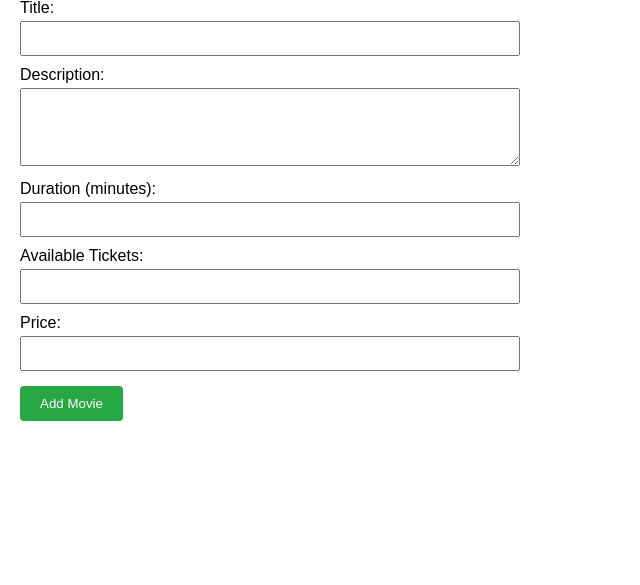
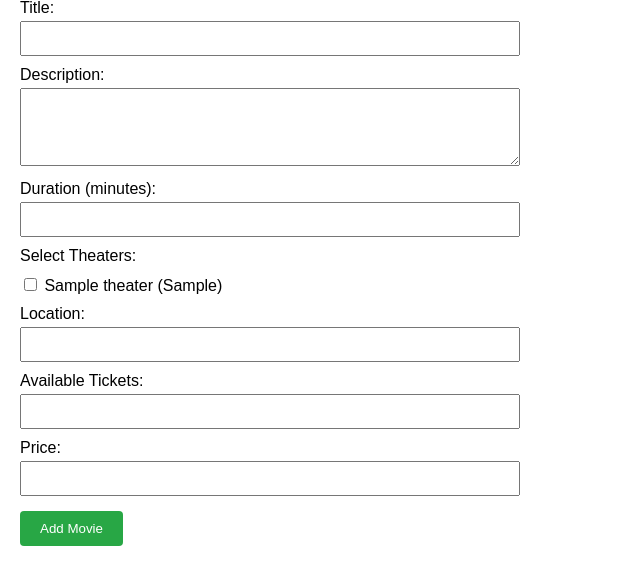
Before and after one commit to Muhtasim-Masum-Hasnayen/Ticket_Management_System, a PHP site: page /admin/add_item.php?type=movie in a window 1280 px wide. Shown: the part 109-694 px from the top of the page, without its empty margins (0-640 px from the left). Run offline with PHP 8.4, Linux system fonts and the light colour scheme; the visitor is signed in with stand-in values (Sample User, id 1); tables that the repository leaves empty or names only in its code hold one stand-in row (values such as "Sample post").

Commit message:
First Commit

```diff
--- a/admin/add_item.php
+++ b/admin/add_item.php
@@ -17,6 +17,15 @@ if (!in_array($type, $allowed_types)) {
 $error = '';
 $success = '';
 
+
+
+
+$theaters = [];
+if ($type === 'movie') {
+    $stmt = $pdo->query("SELECT theater_id, name, location FROM theaters");
+    $theaters = $stmt->fetchAll();
+}
+
 if ($_SERVER['REQUEST_METHOD'] === 'POST') {
     $title = $_POST['title'] ?? '';
     $description = $_POST['description'] ?? '';
@@ -29,10 +38,19 @@ if ($_SERVER['REQUEST_METHOD'] === 'POST') {
         if ($type === 'movie') {
             $stmt = $pdo->prepare("INSERT INTO movies (title, description, duration_minutes, available_tickets, price) VALUES (?, ?, ?, ?, ?)");
             $stmt->execute([$title, $description, $duration, $available_tickets, $price]);
+
+            $movieId = $pdo->lastInsertId();
+
+            if (!empty($_POST['theaters']) && is_array($_POST['theaters'])) {
+                $insertStmt = $pdo->prepare("INSERT INTO movie_theaters (movie_id, theater_id) VALUES (?, ?)");
+                foreach ($_POST['theaters'] as $theaterId) {
+                    $insertStmt->execute([$movieId, $theaterId]);
+                }
+            }
         } elseif ($type === 'museum') {
             $stmt = $pdo->prepare("INSERT INTO museums (name, description, location, available_tickets, price) VALUES (?, ?, ?, ?, ?)");
             $stmt->execute([$title, $description, $location, $available_tickets, $price]);
-        } else { // park
+        } else {
             $stmt = $pdo->prepare("INSERT INTO parks (name, description, location, available_tickets, price) VALUES (?, ?, ?, ?, ?)");
             $stmt->execute([$title, $description, $location, $available_tickets, $price]);
         }
@@ -42,6 +60,7 @@ if ($_SERVER['REQUEST_METHOD'] === 'POST') {
         $error = "Error: " . $e->getMessage();
     }
 }
+
 ?>
 
 <!DOCTYPE html>
@@ -83,13 +102,28 @@ if ($_SERVER['REQUEST_METHOD'] === 'POST') {
     <label>Description:</label>
     <textarea name="description" rows="4"></textarea>
 
-    <?php if ($type === 'movie'): ?>
+
         <label>Duration (minutes):</label>
         <input type="number" name="duration" min="1" required>
-    <?php else: ?>
+
+        <?php if (!empty($theaters)): ?>
+            <label>Select Theaters:</label>
+            <?php foreach ($theaters as $theater): ?>
+                <div>
+                    <label>
+                        <input type="checkbox" name="theaters[]" value="<?= $theater['theater_id'] ?>">
+                        <?= htmlspecialchars($theater['name']) ?> (<?= htmlspecialchars($theater['location']) ?>)
+                    </label>
+                </div>
+            <?php endforeach; ?>
+        <?php endif; ?>
+
+
+
+
         <label>Location:</label>
         <input type="text" name="location" required>
-    <?php endif; ?>
+
 
     <label>Available Tickets:</label>
     <input type="number" name="available_tickets" min="0" required>
--- a/db_connect.php
+++ b/db_connect.php
@@ -14,9 +14,9 @@ $options = [
 ];
 
 try {
-    $pdo = new PDO($dsn, $user, $pass, $options);
+    $pdo = new PDO($dsn, $user, $pass, $options); // 🔁 Renamed to $conn
     // echo "Database connected successfully."; // Uncomment for testing
-} catch (\PDOException $e) {
-    throw new \PDOException($e->getMessage(), (int)$e->getCode());
+} catch (PDOException $e) {
+    throw new PDOException($e->getMessage(), (int)$e->getCode());
 }
 ?>
```
Also changed, not shown: My_Ticket.php (+6 -2 lines), update_profile.php (+10 -13 lines).
